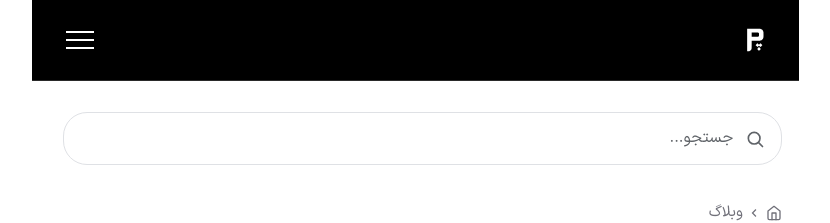
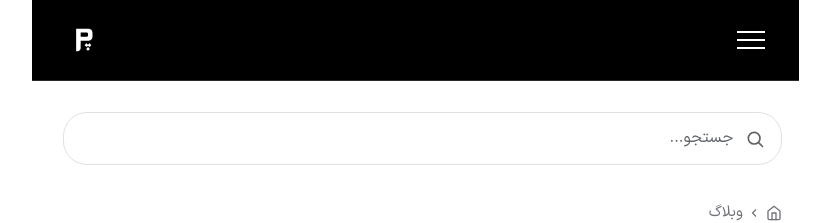
Before and after one commit to darkblog/darkblog.github.io, a Jekyll site: the page built from _posts/2026-8-30-205.md, in a window 1280 px wide. Shown: the top 223 px of the page, without its empty margins (210-1040 px from the left). Built offline with Jekyll 4.4.1, drawn with Linux system fonts in a browser that asks for light colours.

Commit message:
Refactor mobile navigation styles and structure

```diff
--- a/_layouts/default.html
+++ b/_layouts/default.html
@@ -19,7 +19,6 @@
 <link rel="icon" type="image/svg+xml" href="https://www.pasgah.org/blog.svg">
 <link rel="preload" href="https://www.pasgah.org/blog.woff2" as="font" type="font/woff2" crossorigin>
 <meta name="theme-color" content="#000000">
-
 <style>
 *,*::before,*::after { box-sizing: border-box; margin: 0; padding: 0; }
 [hidden] { display: none !important; }
@@ -44,11 +43,9 @@
 #menu-toggle:checked ~ .site-header .hamburger .hamburger__bar:nth-child(1) { transform: translateY(0.5rem) rotate(45deg); }
 #menu-toggle:checked ~ .site-header .hamburger .hamburger__bar:nth-child(2) { opacity: 0; }
 #menu-toggle:checked ~ .site-header .hamburger .hamburger__bar:nth-child(3) { transform: translateY(-0.5rem) rotate(-45deg); }
-.mobile-nav-overlay { position: fixed; inset: 0; background-color: rgba(0, 0, 0, 0.6); backdrop-filter: blur(4px); -webkit-backdrop-filter: blur(4px); z-index: 48; opacity: 0; visibility: hidden; transition: opacity var(--dur), visibility 0s var(--dur); cursor: pointer; }
-#menu-toggle:checked ~ .mobile-nav-overlay { opacity: 1; visibility: visible; transition: opacity var(--dur), visibility 0s; }
-.mobile-nav { position: fixed; inset-block: 0; inset-inline-start: max(0px, calc((100% - var(--max-w)) / 2)); inset-inline-end: auto; width: min(300px, 80vw); background-color: var(--header-bg); padding-block: calc(var(--header-h) + 1.75rem) max(2rem, var(--safe-b)); padding-inline: max(var(--pad-x-lg), var(--safe-r)) max(var(--pad-x-lg), var(--safe-l)); z-index: 49; overflow-y: auto; overscroll-behavior: contain; box-shadow: -8px 0 30px rgba(0, 0, 0, 0.3); transform: translateX(100%); visibility: hidden; transition: transform var(--dur), visibility 0s var(--dur); -ms-overflow-style: none; scrollbar-width: none; }
+.mobile-nav { position: fixed; inset-block-start: var(--header-h); inset-block-end: 0; inset-inline-start: max(0px, calc((100% - var(--max-w)) / 2)); inset-inline-end: max(0px, calc((100% - var(--max-w)) / 2)); background-color: var(--header-bg); padding-block: 2rem max(2rem, var(--safe-b)); padding-inline: max(var(--pad-x-lg), var(--safe-r)) max(var(--pad-x-lg), var(--safe-l)); z-index: 49; overflow-y: auto; overscroll-behavior: contain; box-shadow: 0 8px 30px rgba(0, 0, 0, 0.3); transform: translateY(-8px); opacity: 0; visibility: hidden; transition: transform var(--dur), opacity var(--dur), visibility 0s var(--dur); -ms-overflow-style: none; scrollbar-width: none; }
 .mobile-nav::-webkit-scrollbar { display: none; }
-#menu-toggle:checked ~ .mobile-nav { transform: translateX(0); visibility: visible; transition: transform var(--dur), visibility 0s; }
+#menu-toggle:checked ~ .mobile-nav { transform: translateY(0); opacity: 1; visibility: visible; transition: transform var(--dur), opacity var(--dur), visibility 0s; }
 html:has(#menu-toggle:checked), html.nav-open { overflow: hidden; }
 .mobile-nav ul { display: flex; flex-direction: column; gap: 1.75rem; list-style: none; padding: 0; margin: 0; }
 .mobile-nav a { color: var(--header-text); text-decoration: none; display: flex; align-items: center; padding: 0.75rem 0; border-block-end: 1px solid rgba(255, 255, 255, 0.05); min-height: 48px; transition: color var(--dur); }
@@ -129,19 +126,17 @@
 
   <header class="site-header">
     <div class="header-inner">
-      <a href="https://www.pasgah.org/" class="brand" aria-label="صفحه اصلی پاسگاه">
-        <img src="https://www.pasgah.org/blog.svg" alt="پاسگاه" width="40" height="40" fetchpriority="high" decoding="async">
-      </a>
-
       <label for="menu-toggle" class="hamburger">
         <span class="hamburger__bar"></span>
         <span class="hamburger__bar"></span>
         <span class="hamburger__bar"></span>
       </label>
+
+      <a href="https://www.pasgah.org/" class="brand" aria-label="صفحه اصلی پاسگاه">
+        <img src="https://www.pasgah.org/blog.svg" alt="پاسگاه" width="40" height="40" fetchpriority="high" decoding="async">
+      </a>
     </div>
   </header>
-
-  <label for="menu-toggle" class="mobile-nav-overlay" aria-hidden="true"></label>
 
   <nav class="mobile-nav" aria-label="منوی اصلی">
     <ul role="list">
```
